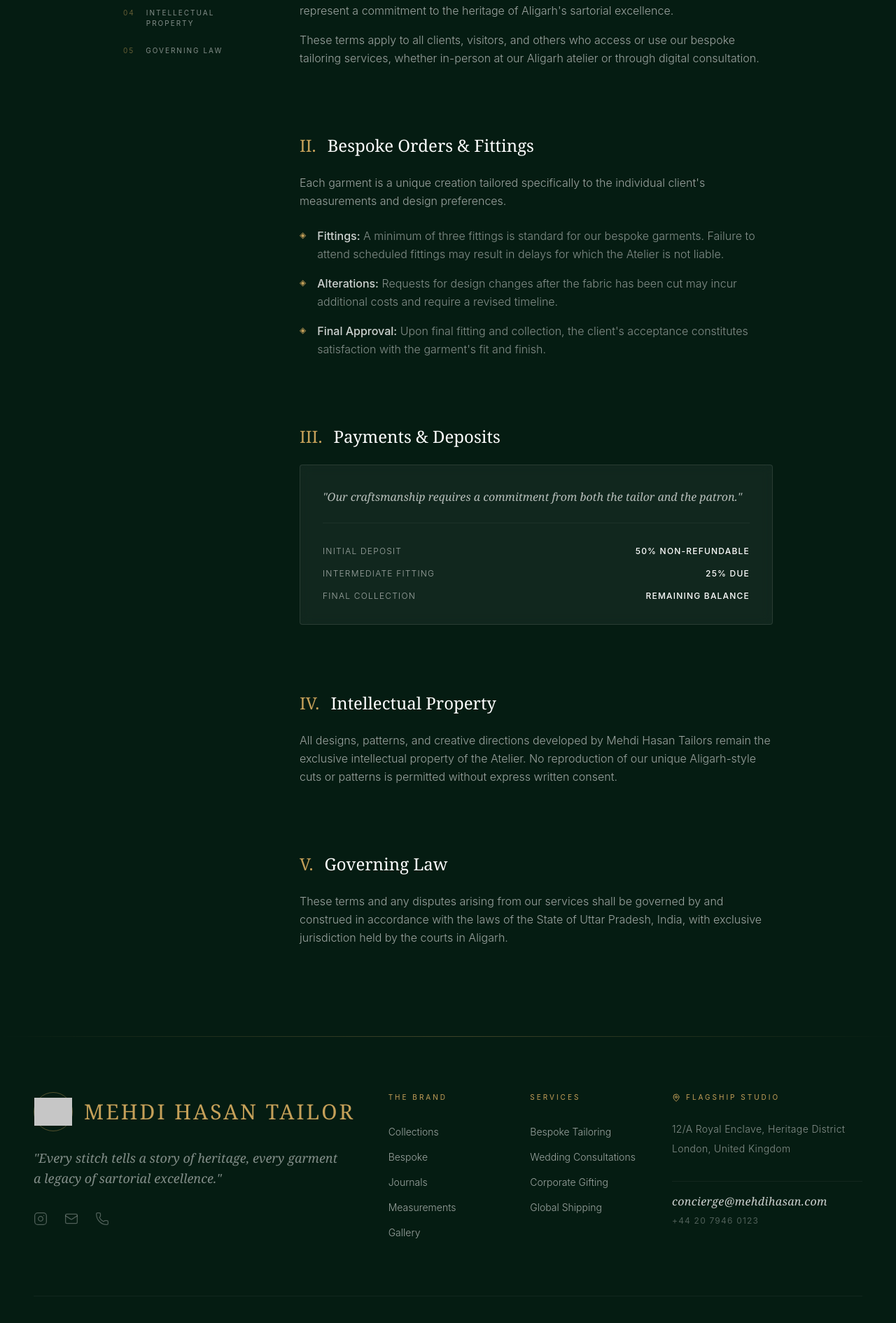
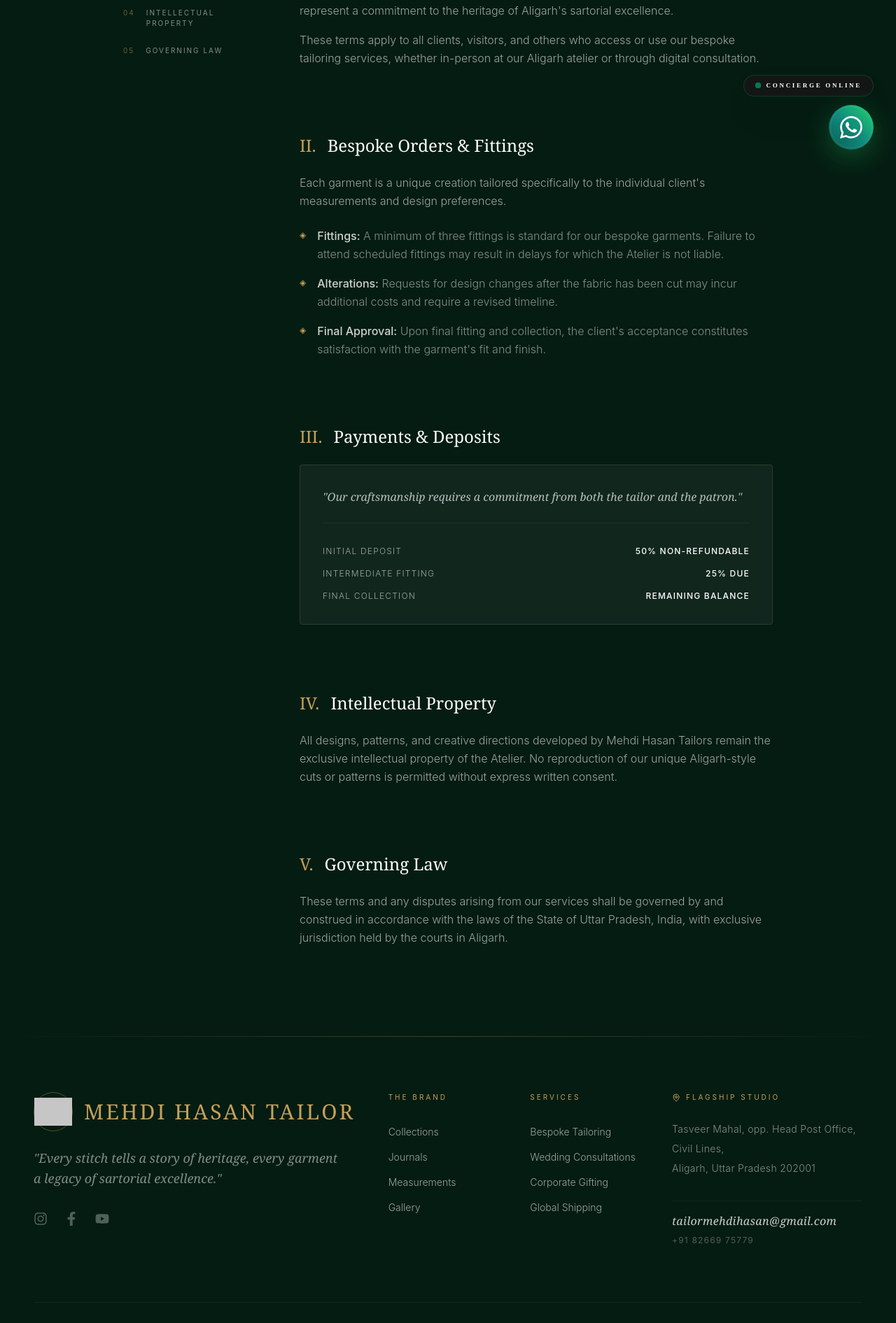
Before and after one commit to atif-afsar/Mehndi-Hasan, a React (Vite) app: page /terms in a window 1280 px wide. Shown: the part 554-2445 px from the top of the page at 70% size. Built offline with nearby package versions, Linux system fonts and the light colour scheme; grey boxes are pictures that could not be loaded; a web font is replaced by a local one.

Commit message:
Fixing footer and links add whatsapp button

```diff
--- a/package.json
+++ b/package.json
@@ -15,6 +15,7 @@
     "lucide-react": "^0.577.0",
     "react": "^19.2.0",
     "react-dom": "^19.2.0",
+    "react-icons": "^5.6.0",
     "react-router-dom": "^7.13.1"
   },
   "devDependencies": {
--- a/src/App.jsx
+++ b/src/App.jsx
@@ -14,6 +14,7 @@
 import Privacy from './Components/Common/Privacy'
 import Terms from './Components/Common/Terms'
 import Measurements from './Pages/Measurements'
+import WhatsApp from './Components/Common/WhatsApp'
 const App = () => {
   const [showLoader, setShowLoader] = useState(true);
 
@@ -31,6 +32,7 @@
       {showLoader && <Loader onComplete={handleLoaderComplete} />}
       <ScrollToTop />
       <Navbar />
+      <WhatsApp />
       <Routes>
         <Route path="/" element={<Home />} />
         <Route path="/heritage" element={<Heritage />} />
--- a/src/Components/Common/Footer.jsx
+++ b/src/Components/Common/Footer.jsx
@@ -1,6 +1,7 @@
 import { motion } from "framer-motion";
 import { Link } from "react-router-dom";
-import { Instagram, Mail, Phone, MapPin, ArrowUpRight } from "lucide-react";
+import { Mail, Phone, MapPin, ArrowUpRight } from "lucide-react";
+import { FaInstagram, FaFacebookF, FaYoutube } from "react-icons/fa";
 
 const fadeUp = {
   hidden: { opacity: 0, y: 30 },
@@ -13,7 +14,6 @@
 
 const brandLinks = [
   { name: "Collections", path: "/collections" },
-  { name: "Bespoke", path: "/bespoke" },
   { name: "Journals", path: "/journals" },
   { name: "Measurements", path: "/measurements" },
   { name: "Gallery", path: "/gallery" },
@@ -48,15 +48,35 @@
             </p>
 
             <div className="flex gap-6 mt-8">
-              {[Instagram, Mail, Phone].map((Icon, i) => (
-                <motion.a
-                  key={i} href="#"
-                  whileHover={{ y: -3, color: "#c5a059" }}
-                  className="text-white/30 transition-colors"
-                >
-                  <Icon size={20} strokeWidth={1.5} />
-                </motion.a>
-              ))}
+              <motion.a
+                href="https://www.instagram.com/mehdihasanaligarh/"
+                target="_blank"
+                rel="noopener noreferrer"
+                whileHover={{ y: -3, color: "#c5a059" }}
+                className="text-white/30 transition-colors"
+                aria-label="Instagram"
+              >
+                <FaInstagram size={20} />
+              </motion.a>
+              <motion.a
+                href="https://www.facebook.com/Aligarhsherwani/"
+                rel="noopener noreferrer"
+                whileHover={{ y: -3, color: "#c5a059" }}
+                className="text-white/30 transition-colors"
+                aria-label="Facebook"
+              >
+                <FaFacebookF size={20} />
+              </motion.a>
+              <motion.a
+                href="https://www.youtube.com/@mehdihasantailoraligarh43"
+                target="_blank"
+                rel="noopener noreferrer"
+                whileHover={{ y: -3, color: "#c5a059" }}
+                className="text-white/30 transition-colors"
+                aria-label="YouTube"
+              >
+                <FaYoutube size={20} />
+              </motion.a>
             </div>
           </motion.div>
 
@@ -101,16 +121,15 @@
                 <MapPin size={12} /> Flagship Studio
               </h4>
               <p className="text-white/50 text-sm font-light leading-loose tracking-wide">
-                12/A Royal Enclave, Heritage District<br />
-                London, United Kingdom
+               Tasveer Mahal, opp. Head Post Office, Civil Lines, <br/> Aligarh, Uttar Pradesh 202001
               </p>
             </div>
 
             <div className="pt-4 border-t border-white/5 flex flex-col gap-2">
-              <a href="mailto:concierge@mehdihasan.com" className="text-white/80 hover:text-[#c5a059] transition-colors font-serif italic tracking-wide">
-                concierge@mehdihasan.com
+              <a href="mailto:tailormehdihasan@gmail.com" className="text-white/80 hover:text-[#c5a059] transition-colors font-serif italic tracking-wide">
+                tailormehdihasan@gmail.com
               </a>
-              <span className="text-white/30 text-xs tracking-widest">+44 20 7946 0123</span>
+              <span className="text-white/30 text-xs tracking-widest">+91 82669 75779</span>
             </div>
           </motion.div>
         </div>
--- /dev/null
+++ b/src/Components/Common/WhatsApp.jsx
@@ -0,0 +1,64 @@
+import React from 'react';
+import { motion } from 'framer-motion';
+
+const PremiumWhatsAppButton = () => {
+  const phoneNumber = "YOUR_PHONE_NUMBER";
+  const message = "Hello Mehdi Hasan Tailor, I would like to inquire about a bespoke consultation.";
+  const whatsappUrl = `https://wa.me/${phoneNumber}?text=${encodeURIComponent(message)}`;
+
+  return (
+    <div className="fixed bottom-8 right-8 z-[9999] flex flex-col items-end gap-3">
+
+      {/* Premium Floating Label */}
+      <motion.div
+        initial={{ opacity: 0, y: 10 }}
+        animate={{ opacity: 1, y: 0 }}
+        transition={{ delay: 1, duration: 0.8 }}
+        className="bg-neutral-900/90 backdrop-blur-md px-4 py-2 rounded-full border border-emerald-500/20 shadow-2xl hidden md:block"
+      >
+        <div className="flex items-center gap-2">
+          <span className="relative flex h-2 w-2">
+            <span className="animate-ping absolute inline-flex h-full w-full rounded-full bg-emerald-400 opacity-75"></span>
+            <span className="relative inline-flex rounded-full h-2 w-2 bg-emerald-700"></span>
+          </span>
+          <p className="font-['Raleway'] text-[9px] tracking-[0.3em] uppercase text-white font-bold">
+            Concierge Online
+          </p>
+        </div>
+      </motion.div>
+
+      {/* Floating Button */}
+      <motion.a
+        href={whatsappUrl}
+        target="_blank"
+        rel="noopener noreferrer"
+        className="relative group flex items-center justify-center w-14 h-14 md:w-16 md:h-16 rounded-full shadow-[0_10px_40px_rgba(37,211,102,0.3)] overflow-hidden"
+        whileHover={{ scale: 1.08, y: -5 }}
+        whileTap={{ scale: 0.95 }}
+        initial={{ scale: 0 }}
+        animate={{ scale: 1 }}
+        transition={{ type: "spring", stiffness: 200, damping: 15 }}
+      >
+        {/* Deep Green Gradient Background */}
+        <div className="absolute inset-0 bg-gradient-to-tr from-[#075E54] via-[#128C7E] to-[#25D366] transition-transform duration-500 group-hover:scale-110" />
+
+        {/* Inner Gold Border (Bespoke Touch) */}
+        <div className="absolute inset-[2px] rounded-full border border-white/10 z-10" />
+
+        {/* WhatsApp Icon */}
+        <svg
+          viewBox="0 0 24 24"
+          className="w-7 h-7 md:w-8 md:h-8 fill-white relative z-20 drop-shadow-md"
+          xmlns="http://www.w3.org/2000/svg"
+        >
+          <path d="M17.472 14.382c-.297-.149-1.758-.867-2.03-.967-.273-.099-.471-.148-.67.15-.197.297-.767.966-.94 1.164-.173.199-.347.223-.644.075-.297-.15-1.255-.463-2.39-1.475-.883-.788-1.48-1.761-1.653-2.059-.173-.297-.018-.458.13-.606.134-.133.298-.347.446-.52.149-.174.198-.298.298-.497.099-.198.05-.371-.025-.52-.075-.149-.669-1.612-.916-2.207-.242-.579-.487-.5-.669-.51-.173-.008-.371-.01-.57-.01-.198 0-.52.074-.792.372-.272.297-1.04 1.016-1.04 2.479 0 1.462 1.065 2.875 1.213 3.074.149.198 2.096 3.2 5.077 4.487.709.306 1.262.489 1.694.625.712.227 1.36.195 1.871.118.571-.085 1.758-.719 2.006-1.413.248-.694.248-1.289.173-1.413-.074-.124-.272-.198-.57-.347m-5.421 7.403h-.004a9.87 9.87 0 01-5.031-1.378l-.361-.214-3.741.982.998-3.648-.235-.374a9.86 9.86 0 01-1.51-5.26c.001-5.45 4.436-9.884 9.888-9.884 2.64 0 5.122 1.03 6.988 2.898a9.825 9.825 0 012.893 6.994c-.003 5.45-4.437 9.885-9.885 9.885m8.413-18.297A11.815 11.815 0 0012.05 0C5.495 0 .16 5.335.157 11.892c0 2.096.547 4.142 1.588 5.945L0 24l6.335-1.662c1.72.937 3.659 1.432 5.628 1.433h.005c6.554 0 11.89-5.335 11.893-11.893a11.821 11.821 0 00-3.415-8.411" />
+        </svg>
+
+        {/* Glass Reflection Effect */}
+        <div className="absolute top-0 left-[-100%] w-full h-full bg-gradient-to-r from-transparent via-white/20 to-transparent group-hover:left-[100%] transition-all duration-1000 ease-in-out" />
+      </motion.a>
+    </div>
+  );
+};
+
+export default PremiumWhatsAppButton;
--- a/src/Components/Home/BespokeExperience.jsx
+++ b/src/Components/Home/BespokeExperience.jsx
@@ -1,5 +1,5 @@
-import React from "react";
 import { motion } from "framer-motion";
+import { Link } from "react-router-dom";
 
 const fadeSlideUp = (delay = 0) => ({
   initial: { opacity: 0, y: 32 },
@@ -130,6 +130,7 @@
             </motion.ul>
 
             {/* CTA Button */}
+            <Link to="/contact">
               <motion.button
                 className="group relative overflow-hidden px-9 py-[14px] cursor-pointer"
                 style={{
@@ -159,6 +160,7 @@
                 />
                 <span className="relative z-10">Request an Appointment</span>
               </motion.button>
+            </Link>
 
           </div>
 
--- a/src/Components/Home/Cta.jsx
+++ b/src/Components/Home/Cta.jsx
@@ -1,5 +1,6 @@
 import { useRef } from "react";
 import { motion, useInView } from "framer-motion";
+import { Link } from "react-router-dom";
 
 export default function CTASection() {
   const ref = useRef(null);
@@ -111,6 +112,7 @@
           animate={isInView ? { opacity: 1, y: 0 } : {}}
           transition={{ duration: 0.7, delay: 0.45, ease: "easeOut" }}
         >
+          <Link to="/measurements">
             <motion.button
               whileHover={{ scale: 1.03, boxShadow: "0 8px 40px rgba(201,168,76,0.25)" }}
               whileTap={{ scale: 0.97 }}
@@ -134,6 +136,7 @@
               />
               <span className="relative z-10">Book a Consultation</span>
             </motion.button>
+          </Link>
         </motion.div>
       </div>
     </section>
```
Also changed, not shown: src/Components/Collections/MasterTailoring.jsx (+5 -5 lines), src/Components/Home/Hero.jsx (+9 -6 lines), 1 other file (tests, documents, lock files or other folders). Lines whose indentation alone changed are shown as unchanged.
